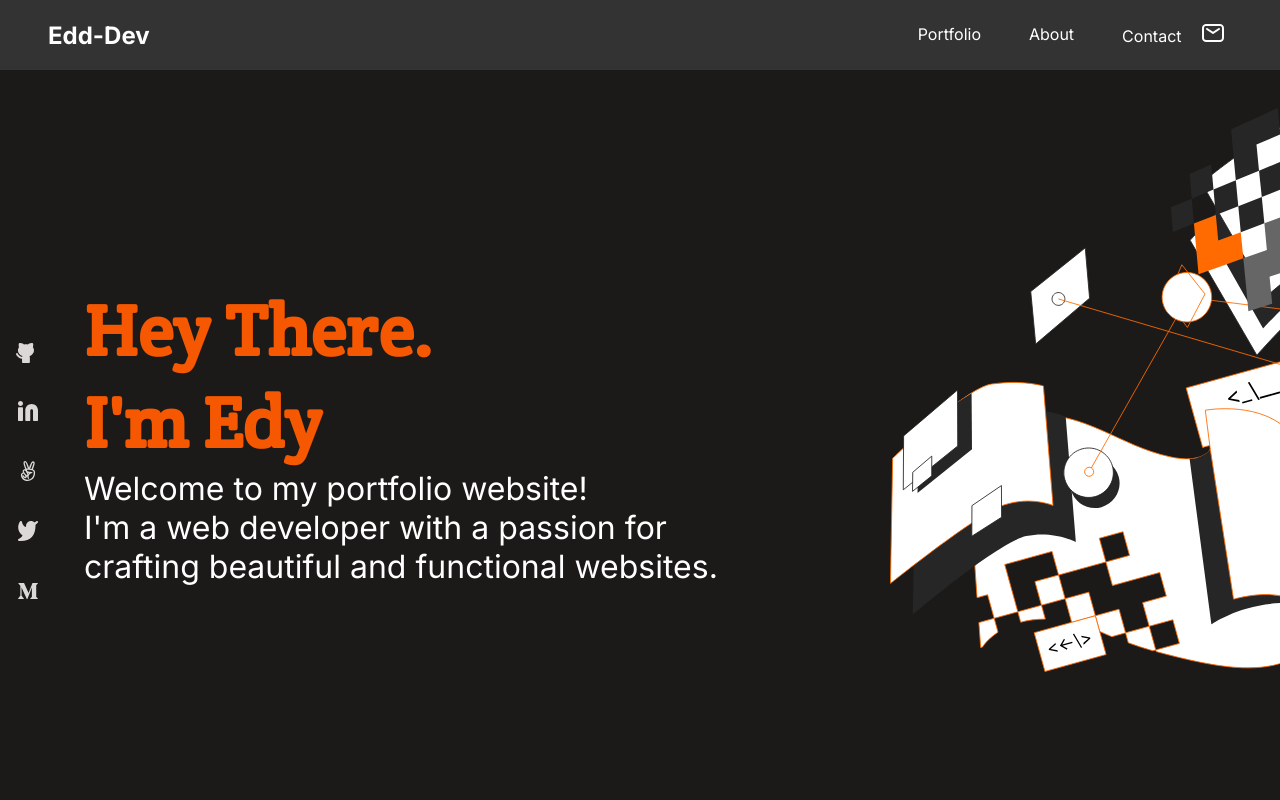
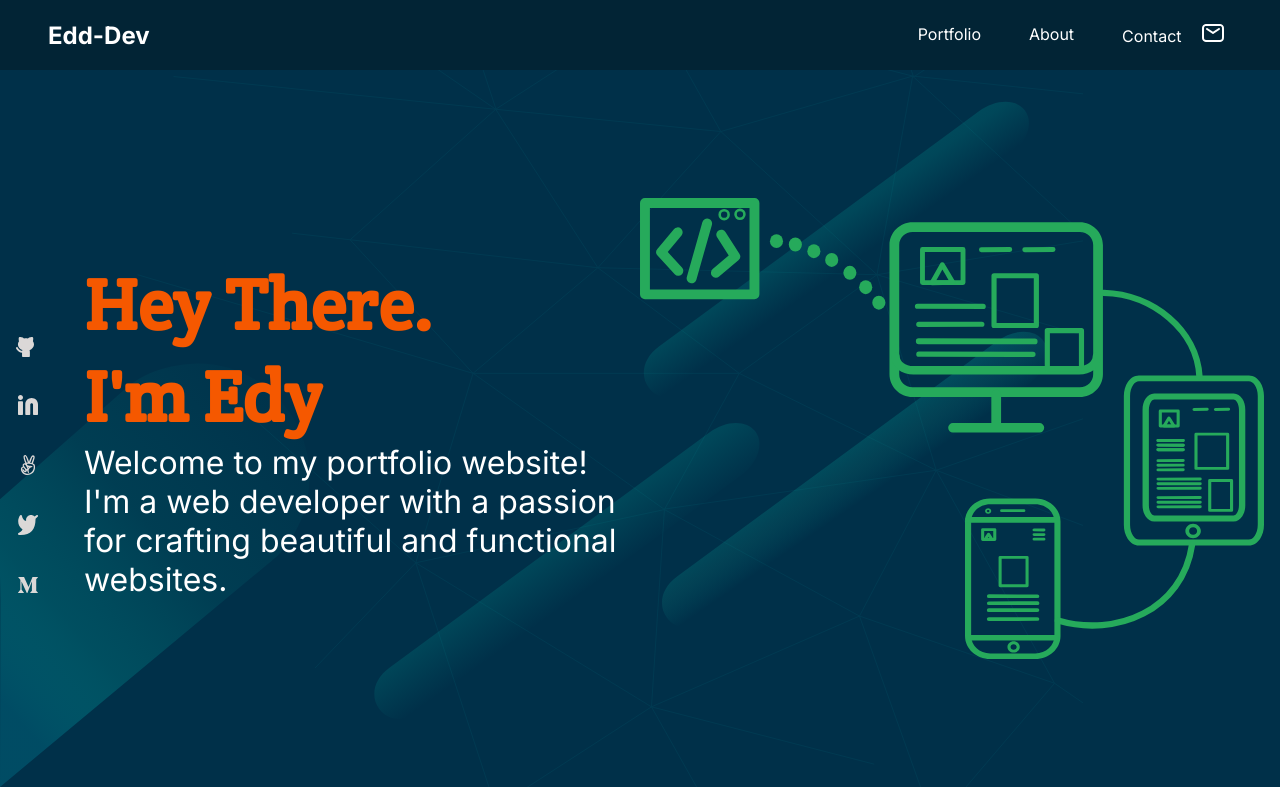
Before and after one commit to EddxSotz/EddxSotz.github.io, a plain HTML site: page index.html in a window 1280 px wide. Shown: the top 800 px of the page. Drawn offline with Linux system fonts and the light colour scheme.

Commit message:
css style changes

```diff
--- a/css/styles.css
+++ b/css/styles.css
@@ -75,7 +75,7 @@ body {
   position: relative;
   justify-content: space-between;
   align-items: center;
-  background-color: #333;
+  background-color: #022435;
   padding: 0 2rem;
   z-index: 1;
 }
@@ -127,7 +127,6 @@ body {
 
 .nav-item {
   list-style: none;
-  border-bottom: solid 1px gray;
 }
 
 .nav-item a {
@@ -139,11 +138,11 @@ body {
 }
 
 .nav-item a:hover {
-  background-color: #555;
+  background-color: #003a57;
   transform: translateY(-5px);
   transition: transform 0.3s;
   transition-timing-function: ease-out;
-  box-shadow: 0 0.5em 0.5em -0.4em #f55800;
+  box-shadow: 0 0.5em 0.5em -0.4em #26aa5b;
 }
 
 .toggle-button {
@@ -207,7 +206,10 @@ body {
 /****** Hero Section ********/
 
 .background {
-  background-color: #1c1a19;
+  background-color: #003049;
+  background-image: url("../images/Main_Background.svg");
+  background-size: contain;
+  background-repeat: no-repeat;
   height: fit-content;
   overflow: hidden;
   position: relative;
@@ -234,9 +236,7 @@ body {
 }
 
 #hero_image {
-  margin-right: -300px;
-  margin-left: 70%;
-  margin-top: -25%;
+  max-width: 50%;
 }
 
 /************** Media Queries *************/
@@ -253,13 +253,6 @@ body {
     margin-right: 3rem;
     justify-content: space-around;
     height: 200px;
-  }
-
-  #hero_image {
-    max-width: 50%;
-    margin-right: -20%;
-    margin-top: -10%;
-    margin-left: 10%;
   }
 }
 
--- a/index.html
+++ b/index.html
@@ -61,11 +61,7 @@
           <a href="#"><img src="images/Medium.svg" alt="Medium Icon" /></a>
         </div>
         <!-- Hero section image -->
-        <img
-          src="images/Illustration-header.svg"
-          id="hero_image"
-          alt="Hero section image"
-        />
+        <img src="images/hero_img.svg" id="hero_image" alt="Hero section image"/>
       </section>
     </main>
 
```
Also changed, not shown: images/Main_Background.svg (added), images/hero_img.svg (added).
